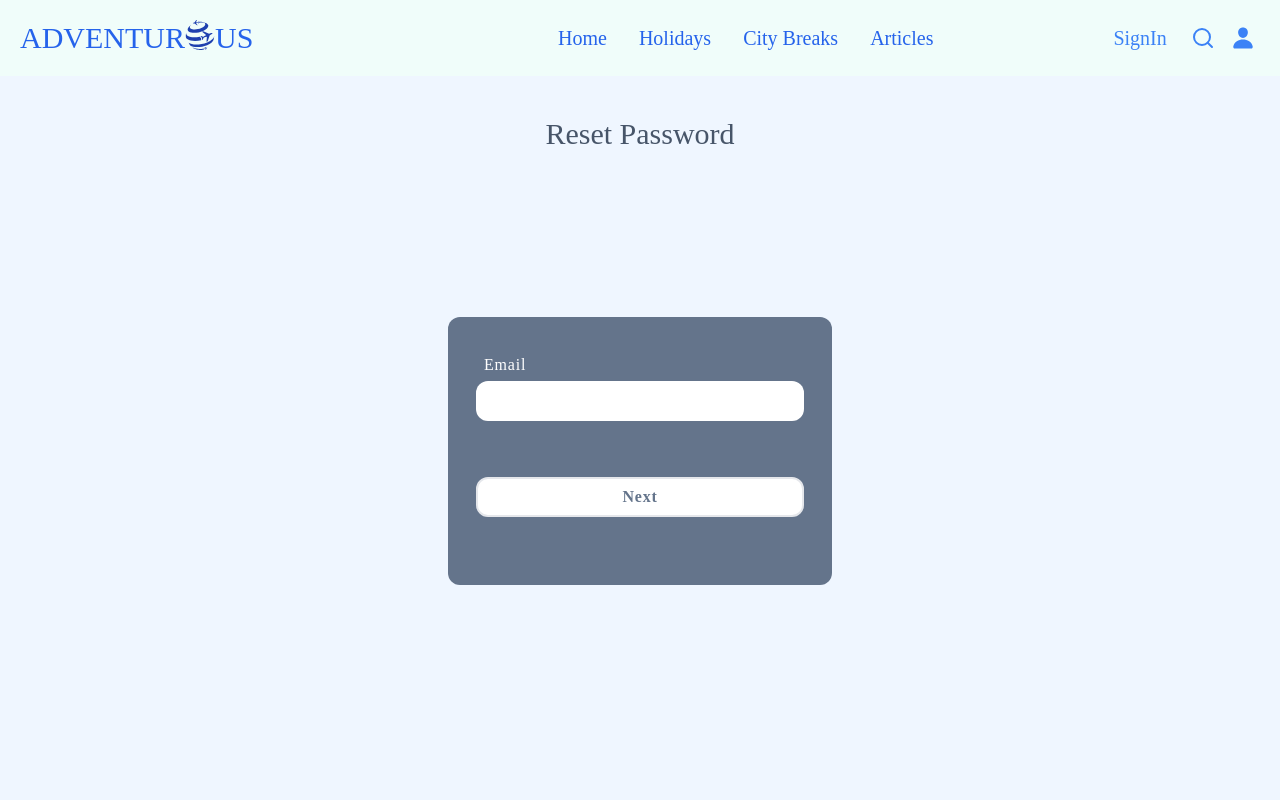
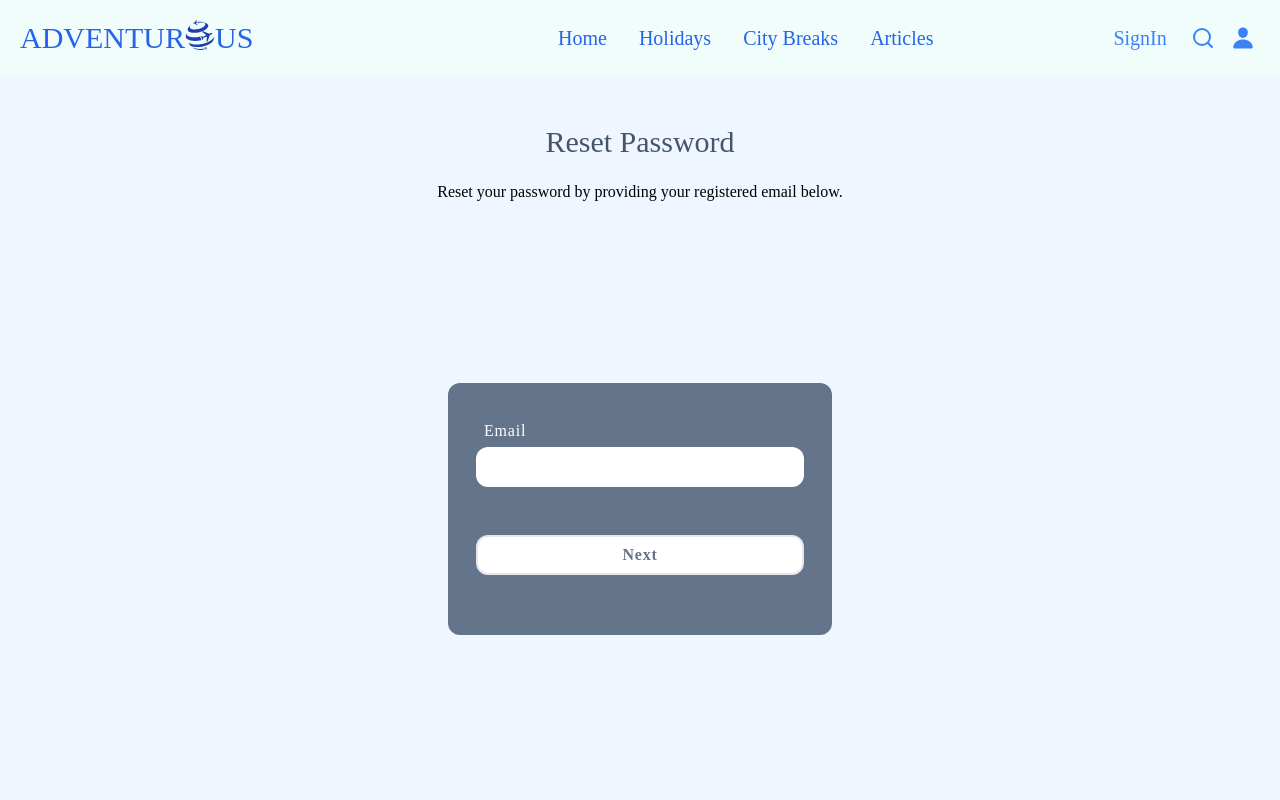
Before and after one commit to KodeIva/adventurous, a React (Create React App) app: page /reset_password in a window 1280 px wide. Shown: the top 800 px of the page. Built offline with nearby package versions, Linux system fonts and the light colour scheme.

Commit message:
text added, styling

```diff
--- a/src/pages/ResetPassword.jsx
+++ b/src/pages/ResetPassword.jsx
@@ -11,8 +11,9 @@ const ResetPassword = () => {
 
   return (
         <section className='flex flex-col items-center justify-center bg-blue-50 w-full h-auto py-5'>
-         <h4 className="text-3xl text-slate-600 mt-5 mb-[-26px]">Reset Password</h4>
-         <form onSubmit={handleSubmit} className='w-full h-[100vh] flex justify-center items-center'>
+         <h4 className="text-3xl text-slate-600 mt-7">Reset Password</h4>
+         <p className='pt-5'>Reset your password by providing your registered email below. </p>
+         <form onSubmit={handleSubmit} className='w-full h-[100vh] flex justify-center items-center mt-[-20px]'>
 
              <div className='bg-slate-500 w-[80%] sm:w-[60%] lg:w-[40%] xl:w-[30%] h-auto py-9 px-7 mt-[-150px] rounded-xl'>
                <div className="row flex flex-col w-[100%] mb-6 ">
@@ -29,7 +30,7 @@ const ResetPassword = () => {
 
                  <button
                    type='submit'
-                    className='h-10 rounded-xl outline-none  text-slate-500 bg-white w-[100%]  border-2 my-8 font-semibold tracking-wider hover:bg-slate-500 hover:text-white hover:border-white duration-500'
+                    className='h-10 rounded-xl outline-none  text-slate-500 bg-white w-[100%]  border-2 my-6 font-semibold tracking-wider hover:bg-slate-500 hover:text-white hover:border-white duration-500'
                  >
                    Next
                 </button>
```
